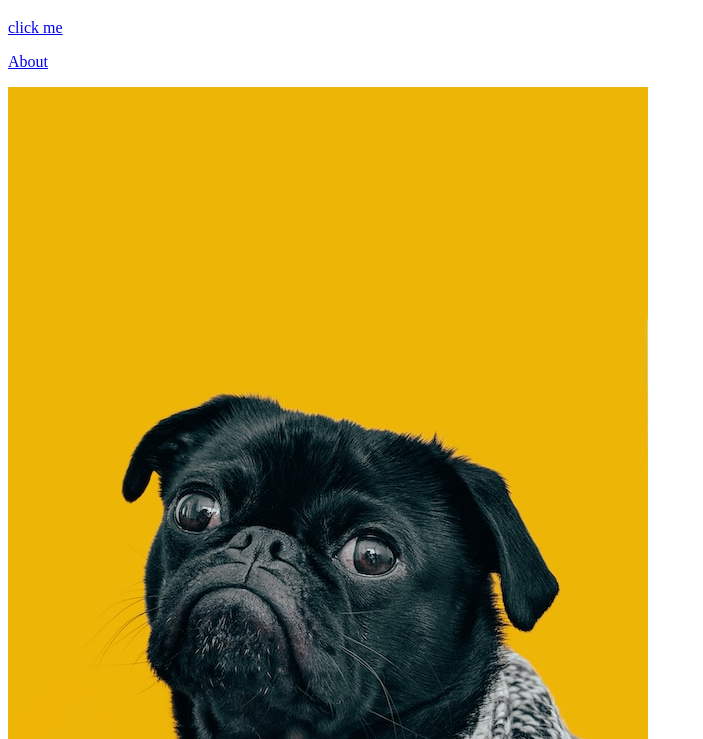
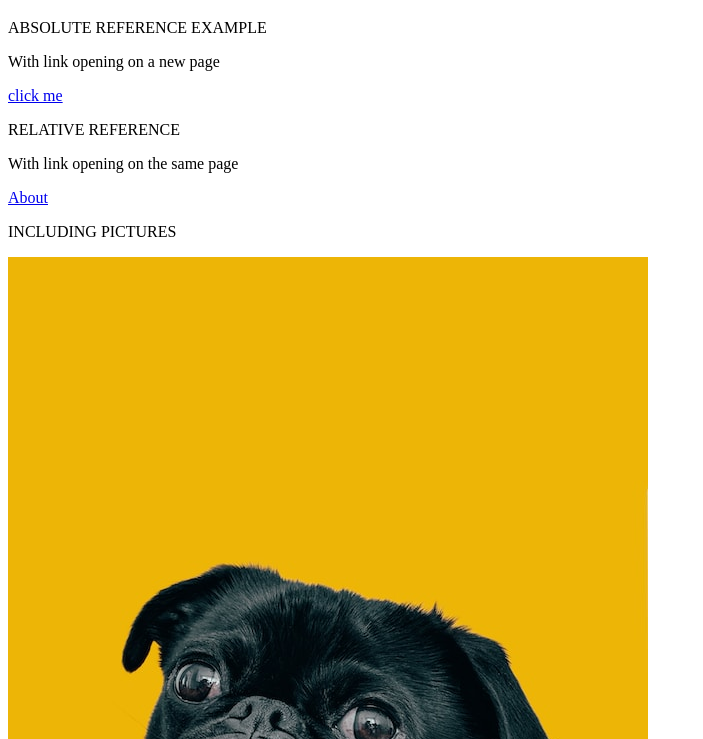
Before and after one commit to GustavoMMAzevedo/theodinproject-foundations, a plain HTML site: page odin-link-and-images/index.html in a window 1280 px wide. Shown: the part 61-800 px from the top of the page, without its empty margins (0-703 px from the left). Drawn offline with Linux system fonts and the light colour scheme.

Commit message:
changes to index.html

```diff
--- a/odin-link-and-images/index.html
+++ b/odin-link-and-images/index.html
@@ -8,6 +8,11 @@
     <body>
         <h1>Homepage</h1>
         <!-- absolute reference is the example below where you include the https:// -->
+        <!-- target=_blank" means that the link will open a new page -->
+        <!-- rel="noopener noreferrer" is a safe system so that other don't know where the link was created
+        an it is good practice to include on all links! -->
+        <p>ABSOLUTE REFERENCE EXAMPLE</p>
+        <p>With link opening on a new page</p>
         <a href="https://www.theodinproject.com/about" target="_blank" rel="noopener noreferrer">click me</a>
 
         <!-- relative references is for files inside your directory -->
@@ -21,9 +26,11 @@ Relative links like ./shops/coffee_shop.html are directions from the current roo
 to another room (the museum shop). Absolute links, on the other hand, are full directions including the protocol (https),
 domain name (town.com) and the path from that domain name
 (/museum/shops/coffee_shop.html): https://town.com/museum/shops/coffee_shop.html. -->
-
+        <p>RELATIVE REFERENCE</p>
+        <p>With link opening on the same page</p>
         <p><a href="./pages/about.html">About</a></p>
 
+        <p>INCLUDING PICTURES</p>
         <img src="./images/dog.jpg">
         <img src="./images/dog.jpg">
 
```
